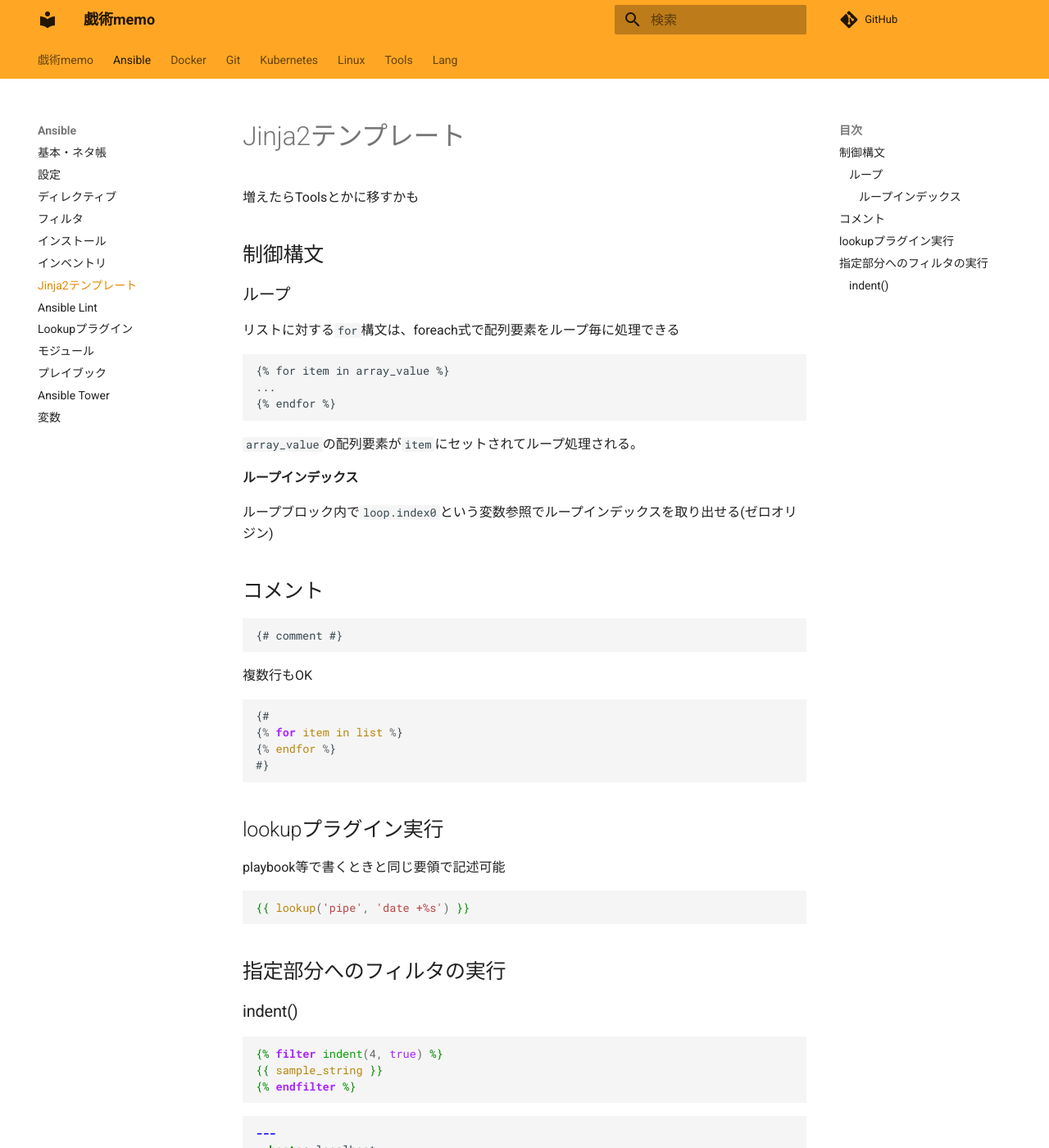
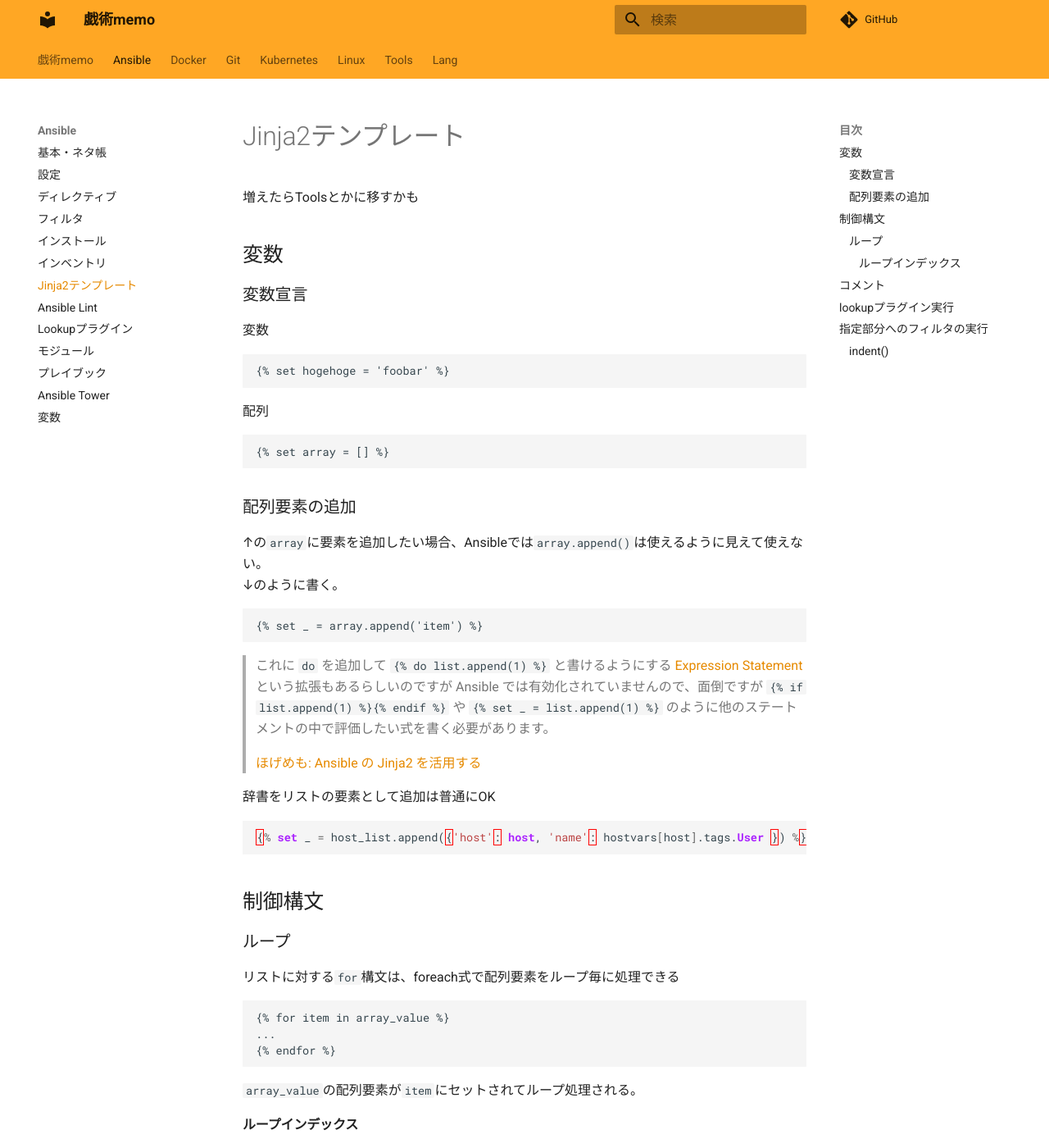
Before and after one commit to zaki-lknr/docs, an MkDocs documentation site: the page built from docs/Ansible/jinja2.md, in a window 1280 px wide and 1400 px high. Shown: the whole window at 82% size. Built offline with MkDocs 1.6.1 and Material for MkDocs 9.7.7, drawn with Linux system fonts in a browser that asks for light colours; comment, search, counter and statistics services are not loaded.

Commit message:
add: ansible/jinja2: 変数宣言と配列要素追加

````diff
--- a/docs/Ansible/jinja2.md
+++ b/docs/Ansible/jinja2.md
@@ -1,6 +1,41 @@
 # Jinja2テンプレート
 
 増えたらToolsとかに移すかも
+
+## 変数
+
+### 変数宣言
+
+変数
+
+```jinja2
+{% set hogehoge = 'foobar' %}
+```
+
+配列
+
+```jinja2
+{% set array = [] %}
+```
+
+### 配列要素の追加
+
+↑の`array`に要素を追加したい場合、Ansibleでは`array.append()`は使えるように見えて使えない。
+↓のように書く。
+
+```jinja2
+{% set _ = array.append('item') %}
+```
+
+> これに `do` を追加して `{% do list.append(1) %}` と書けるようにする [Expression Statement](https://jinja.palletsprojects.com/en/latest/templates/#expression-statement) という拡張もあるらしいのですが Ansible では有効化されていませんので、面倒ですが `{% if list.append(1) %}{% endif %}` や `{% set _ = list.append(1) %}` のように他のステートメントの中で評価したい式を書く必要があります。
+>
+> [ほげめも: Ansible の Jinja2 を活用する](http://blog.keshi.org/hogememo/2015/12/07/exploiting-ansible-jinja2)
+
+辞書をリストの要素として追加は普通にOK
+
+```jinja2
+{% set _ = host_list.append({'host': host, 'name': hostvars[host].tags.User }) %}
+```
 
 ## 制御構文
 
````
